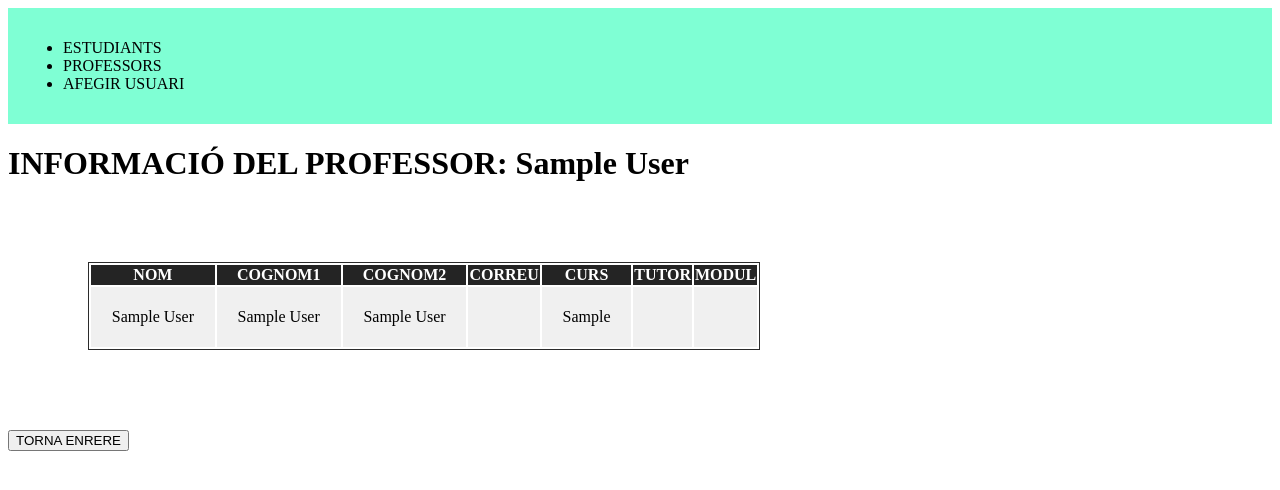
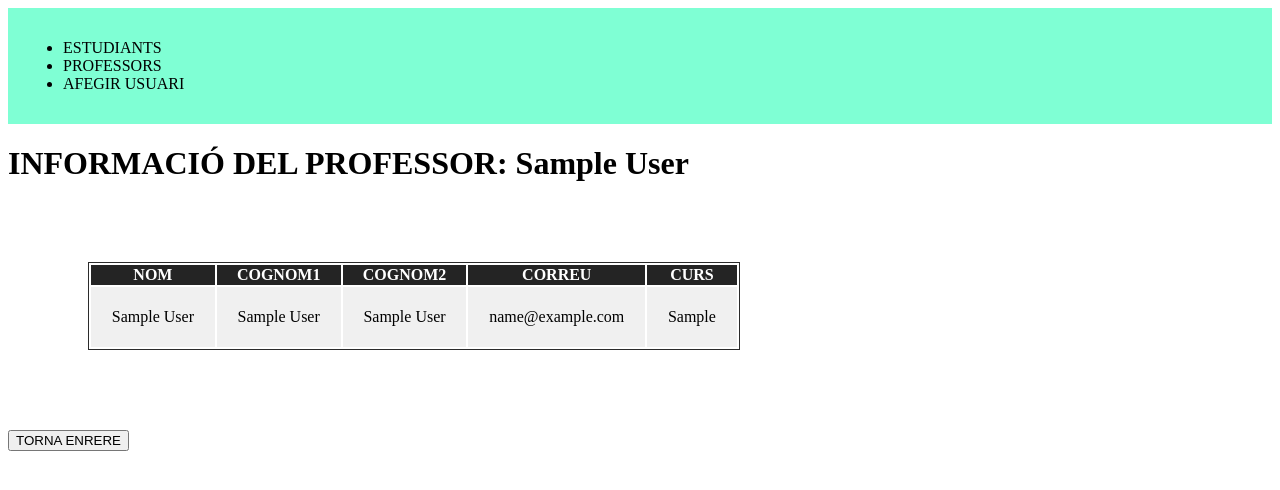
Before and after one commit to GemmaGarrigosa/M07_UF4, a Django app: page /centre/professors/professor/1/ in a window 1280 px wide. Shown: the top 490 px of the page. Run offline with Django 5.2, Linux system fonts and the light colour scheme; tables that the repository leaves empty hold one stand-in row (values such as "Sample post").

Commit message:
Actualitzades vistas de students i professors

```diff
--- a/TIC_BCN_GGF/centre/templates/professor.html
+++ b/TIC_BCN_GGF/centre/templates/professor.html
@@ -9,17 +9,16 @@
             <th>COGNOM2</th>
             <th>CORREU</th>
             <th>CURS</th>
-            <th>TUTOR</th>
-            <th>MODUL</th>
+
+
         </tr>
         <tr>
             <td>{{ professor.nom }}</td>
             <td>{{ professor.cognom1 }}</td>
             <td>{{ professor.cognom2 }}</td>
-            <td>{{ professor.correu }}</td>
+            <td>{{ professor.email }}</td>
             <td>{{ professor.curs }}</td>
-            <td>{{ professor.tutor }}</td>
-            <td>{{ professor.moduls }}</td>
+
         </tr>
 </table>
 <button><a href="{% url 'professors' %}"> TORNA ENRERE </a></button>
--- a/TIC_BCN_GGF/centre/templates/student.html
+++ b/TIC_BCN_GGF/centre/templates/student.html
@@ -9,15 +9,15 @@
                 <th>COGNOM2</th>
                 <th>CORREU</th>
                 <th>CURS</th>
-                <th>MODUL</th>
+
             </tr>
             <tr>
                 <td>{{ student.nom }}</td>
                 <td>{{ student.cognom1 }}</td>
                 <td>{{ student.cognom2 }}</td>
-                <td>{{ student.correu }}</td>
+                <td>{{ student.email }}</td>
                 <td>{{ student.curs }}</td>
-                <td>{{ student.moduls }}</td>
+
             </tr>
         </table>
     </div>
--- a/TIC_BCN_GGF/centre/templates/students.html
+++ b/TIC_BCN_GGF/centre/templates/students.html
@@ -16,6 +16,8 @@
             <td>{{ student.cognom1 }}</td>
             <td>{{ student.cognom2 }}</td>
             <td><a href="{% url 'student' student.id%}"> + INFO</a></td>
+            <td><a href="{% url 'editar_usuari' student.id %}"> EDITAR</a></td>
+            <td><a href="{% url 'eliminar_usuari' student.id %}"> ELIMINAR</a></td>
         </tr>
         {% endfor %}
     </table>
```
